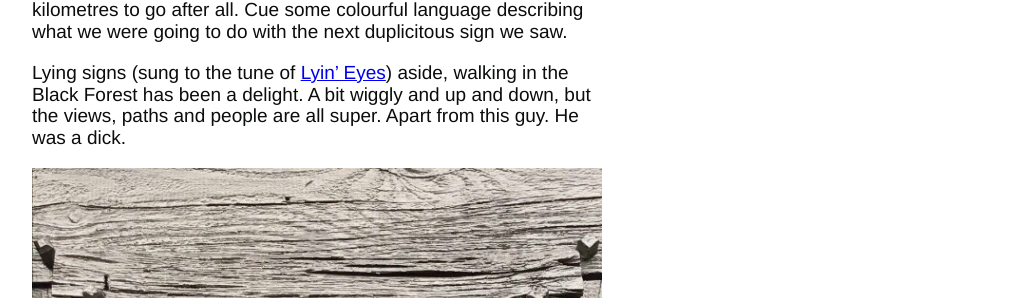
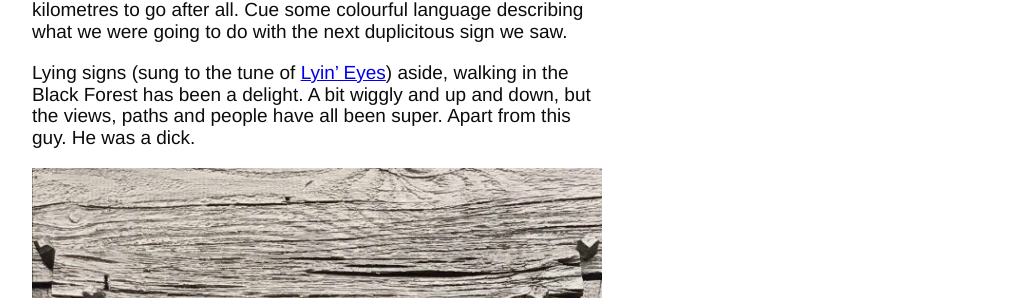
Before and after one commit to tombye/trexit, a Jekyll site: the page built from _posts/2017-07-29-lying-signs.markdown, in a window 1280 px wide. Shown: the part 1240-1538 px from the top of the page, without its empty margins (128-1151 px from the left). Built offline with Jekyll 4.4.1, drawn with Linux system fonts in a browser that asks for light colours.

Commit message:
Update 2017-07-29-lying-signs.markdown

```diff
--- a/_posts/2017-07-29-lying-signs.markdown
+++ b/_posts/2017-07-29-lying-signs.markdown
@@ -15,6 +15,6 @@ And not after we diligently followed a series of signs to Oberkirch which stretc
 
 We'd see one sign which told us we had 4 kilometres to go, then at least 2 kilometres later, we'd see one saying that we had 5 kilometres to go after all. Cue some colourful language describing what we were going to do with the next duplicitous sign we saw.
 
-Lying signs (sung to the tune of [Lyin' Eyes](http://youtu.be/5-NlR54PqLw?t=1m41s)) aside, walking in the Black Forest has been a delight. A bit wiggly and up and down, but the views, paths and people are all super. Apart from this guy. He was a dick.
+Lying signs (sung to the tune of [Lyin' Eyes](http://youtu.be/5-NlR54PqLw?t=1m41s)) aside, walking in the Black Forest has been a delight. A bit wiggly and up and down, but the views, paths and people have all been super. Apart from this guy. He was a dick.
 
 ![creepy, Grimm fairy tales puppet in a tiny Black Forest window](https://github.com/tombye/trexit/raw/gh-pages/assets/images/creepy-puppet-man.jpg)
```
